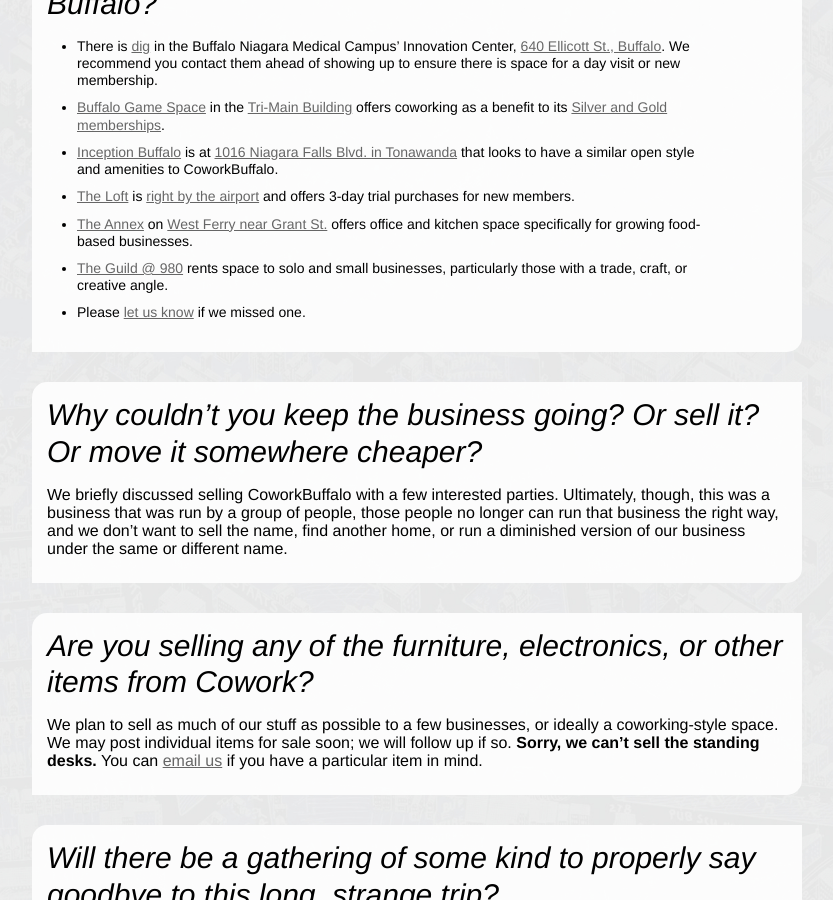
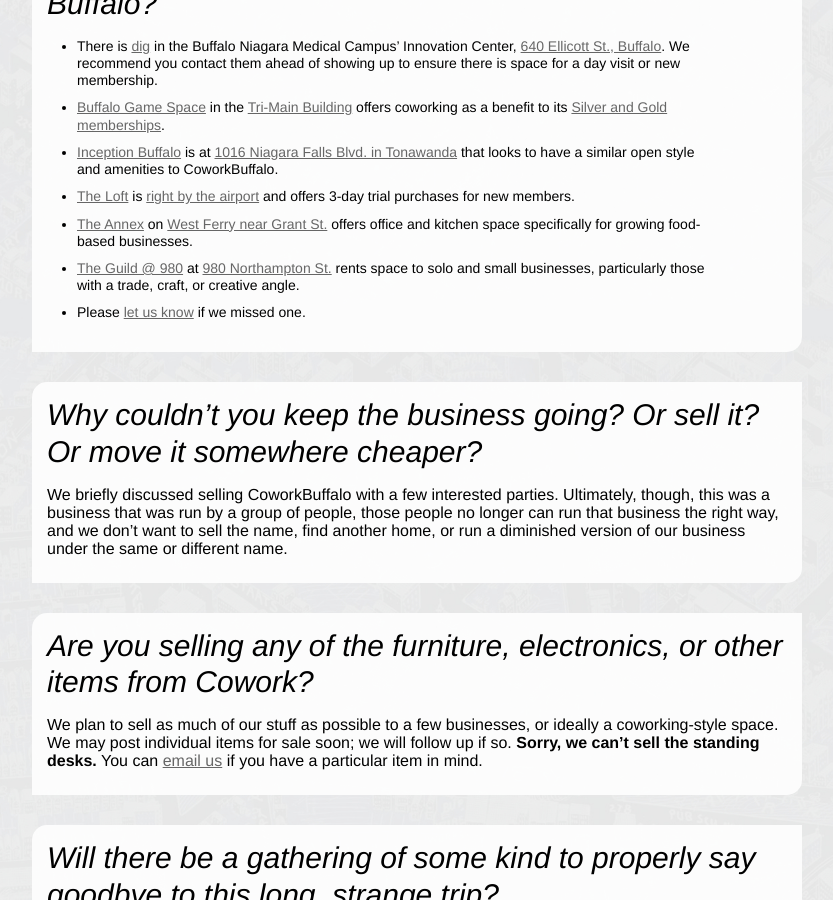
Before and after one commit to coworkbuffalo/coworkbuffalo.github.com, a Jekyll site: the page built from index.markdown, in a window 1280 px wide and 900 px high, scrolled down 1942 px. Shown: the whole window, without its empty margins (223-1056 px from the left). Built offline with Jekyll 4.4.1, drawn with Linux system fonts in a browser that asks for light colours; comment, search, counter and statistics services are not loaded.

Commit message:
add 980 address

```diff
--- a/index.markdown
+++ b/index.markdown
@@ -41,7 +41,7 @@
   * [Inception Buffalo](https://www.usitek.com/services-solutions/coworking-incubation-space/) is at [1016 Niagara Falls Blvd. in Tonawanda](https://www.google.com/maps/place/1016+Niagara+Falls+Blvd,+Tonawanda,+NY+14150/@42.9819093,-78.8256354,17z/data=!3m1!4b1!4m5!3m4!1s0x89d3726452af8925:0xc8b36b0d2574e07c!8m2!3d42.9819093!4d-78.8234467) that looks to have a similar open style and amenities to CoworkBuffalo.
   * [The Loft](http://loftbuffalo.com/) is [right by the airport](https://www.google.com/maps/place/600+Cayuga+Rd,+Buffalo,+NY+14225/@42.9469364,-78.7465906,17z/data=!4m5!3m4!1s0x89d3749f8a443e37:0x710f08899802120!8m2!3d42.948083!4d-78.7449705) and offers 3-day trial purchases for new members.
   * [The Annex](https://the-annex-coworking-space.business.site/) on [West Ferry near Grant St.](https://www.google.com/maps/place/The+Annex/@42.9151359,-78.8909337,17z/data=!3m1!4b1!4m5!3m4!1s0x89d3131c98eea1ef:0x4d7d93e57e3c69c0!8m2!3d42.9151359!4d-78.888745) offers office and kitchen space specifically for growing food-based businesses.
-  * [The Guild @ 980](https://www.guild980.org/) rents space to solo and small businesses, particularly those with a trade, craft, or creative angle.
+  * [The Guild @ 980](https://www.guild980.org/) at [980 Northampton St.](https://www.google.com/maps?q=980+northampton+street+buffalo+ny+14211&es_sm=93&um=1&ie=UTF-8&sa=X&ei=BNE6VfWAMs7isATQi4HgBQ&ved=0CAcQ_AUoAQ) rents space to solo and small businesses, particularly those with a trade, craft, or creative angle.
   * Please [let us know](mailto:work@coworkbuffalo.com) if we missed one.
 
 * ### Why couldn't you keep the business going? Or sell it? Or move it somewhere cheaper?
```
